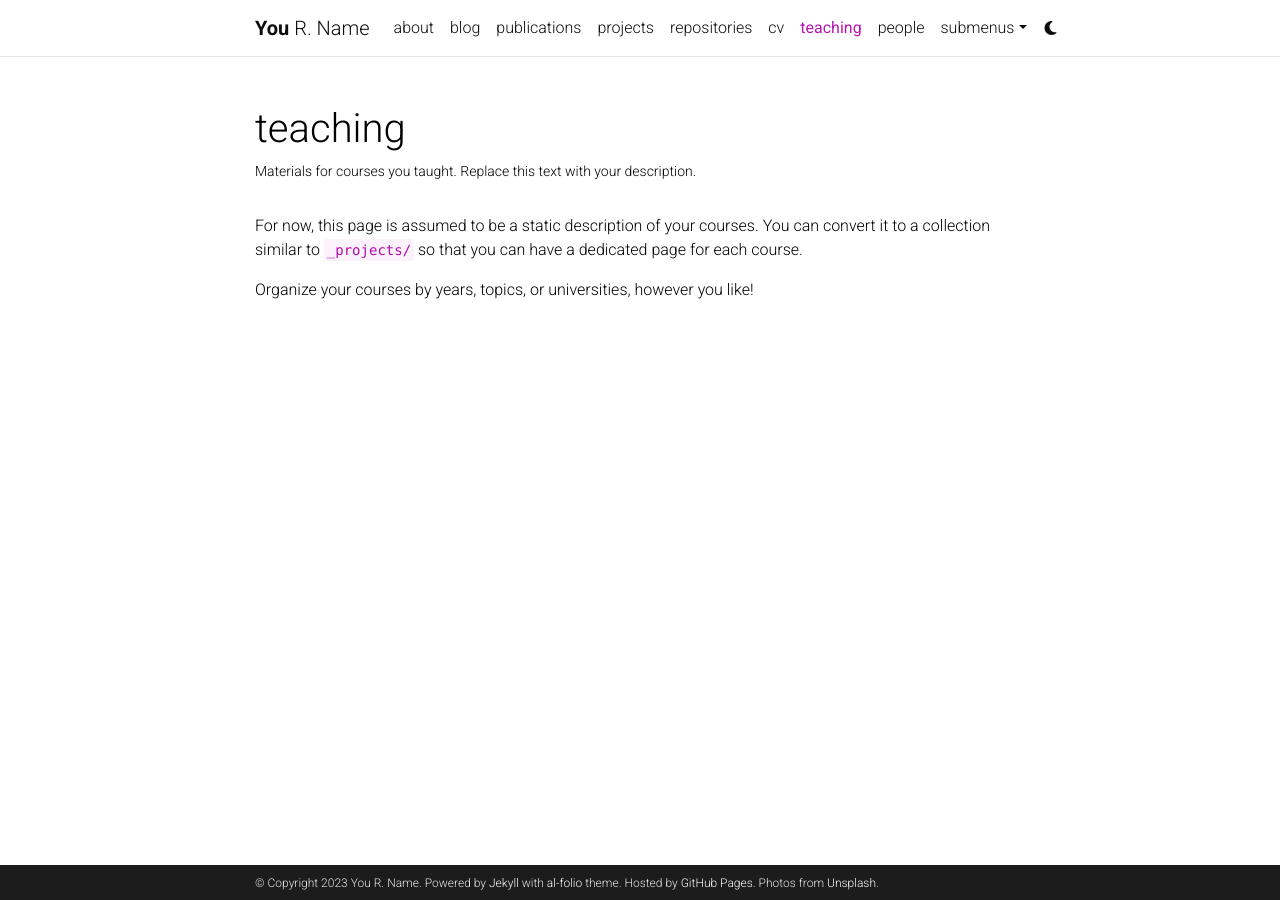
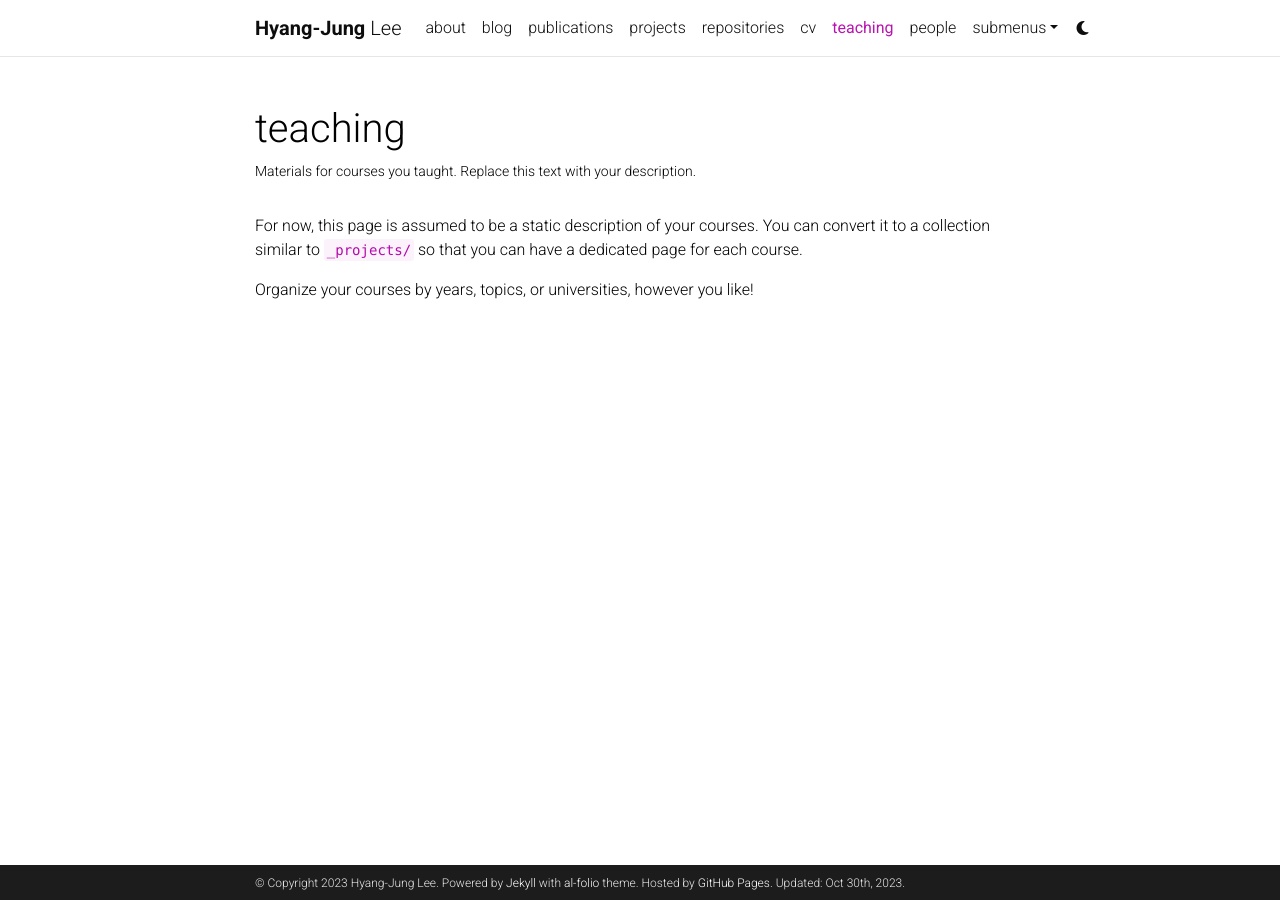
Before and after one commit to hyangjung-lee/hyangjung-lee.github.io, a Jekyll site: the page built from _pages/teaching.md, in a window 1280 px wide. Built offline with Jekyll 4.4.1, drawn with Linux system fonts in a browser that asks for light colours; comment, search, counter and statistics services are not loaded; a style sheet for code colours, icons or effects is not loaded.

Commit message:
init update

```diff
--- a/_config.yml
+++ b/_config.yml
@@ -3,23 +3,23 @@
 # -----------------------------------------------------------------------------
 
 title: blank # the website title (if blank, full name will be used instead)
-first_name: You
-middle_name: R.
-last_name: Name
-email: you@example.com
+first_name: Hyang-Jung
+middle_name:
+last_name: Lee
+email: evahj.lee@gmail.com
 description: > # the ">" symbol means to ignore newlines until "footer_text:"
   A simple, whitespace theme for academics. Based on [*folio](https://github.com/bogoli/-folio) design.
 footer_text: >
   Powered by <a href="https://jekyllrb.com/" target="_blank">Jekyll</a> with <a href="https://github.com/alshedivat/al-folio">al-folio</a> theme.
   Hosted by <a href="https://pages.github.com/" target="_blank">GitHub Pages</a>.
-  Photos from <a href="https://unsplash.com" target="_blank">Unsplash</a>.
+  Updated: Oct 30th, 2023.
 keywords: jekyll, jekyll-theme, academic-website, portfolio-website  # add your own keywords or leave empty
 
 lang: en # the language of your site (for example: en, fr, cn, ru, etc.)
 icon: ⚛️  # the emoji used as the favicon (alternatively, provide image name in /assets/img/)
 
-url: https://alshedivat.github.io # the base hostname & protocol for your site
-baseurl: /al-folio # the subpath of your site, e.g. /blog/
+url: https://hyangjung-lee.github.io # the base hostname & protocol for your site
+baseurl: # the subpath of your site, e.g. /blog/
 last_updated: false # set to true if you want to display last updated in the footer
 impressum_path:  # set to path to include impressum link in the footer, use the same path as permalink in a page, helps to conform with EU GDPR
 
@@ -41,7 +41,7 @@
 # will use title and url fields
 # Take a look to https://github.com/jekyll/jekyll-feed for more customization
 
-rss_icon: true
+rss_icon: false
 
 # -----------------------------------------------------------------------------
 # Layout
@@ -69,9 +69,9 @@
 
 github_username: # your GitHub user name
 gitlab_username: # your GitLab user name
-twitter_username: # your Twitter handle
+twitter_username: hyangjung_eva # your Twitter handle
 mastodon_username: # your mastodon instance+username in the format instance.tld/@username
-linkedin_username: # your LinkedIn user name
+linkedin_username: hyang-jung-lee-59956b287 # your LinkedIn user name
 telegram_username: # your Telegram user name
 scholar_userid: # your Google Scholar ID
 semanticscholar_id: # your Semantic Scholar ID
@@ -82,7 +82,7 @@
 publons_id: # your ID on Publons
 lattes_id: # your ID on Lattes (Brazilian Lattes CV)
 osf_id: # your OSF ID
-research_gate_profile: # your profile on ResearchGate
+research_gate_profile: Hyang-Jung-Lee # your profile on ResearchGate
 scopus_id: # your profile on Scopus
 blogger_url: # your blogger URL
 work_url: # work page URL
@@ -104,7 +104,8 @@
 wechat_qr: # filename of your wechat qr-code saved as an image (e.g., wechat-qr.png if saved to assets/img/wechat-qr.png)
 
 contact_note: >
-  You can even add a little note about which of these is the best way to reach you.
+  Beyond the lab, I'm an adventurous soul who relishes an active lifestyle, indulges in coffee and baking,
+  <br>and excels at uncovering hidden gems in new places around the world.
 
 # -----------------------------------------------------------------------------
 # Analytics and search engine verification
```
